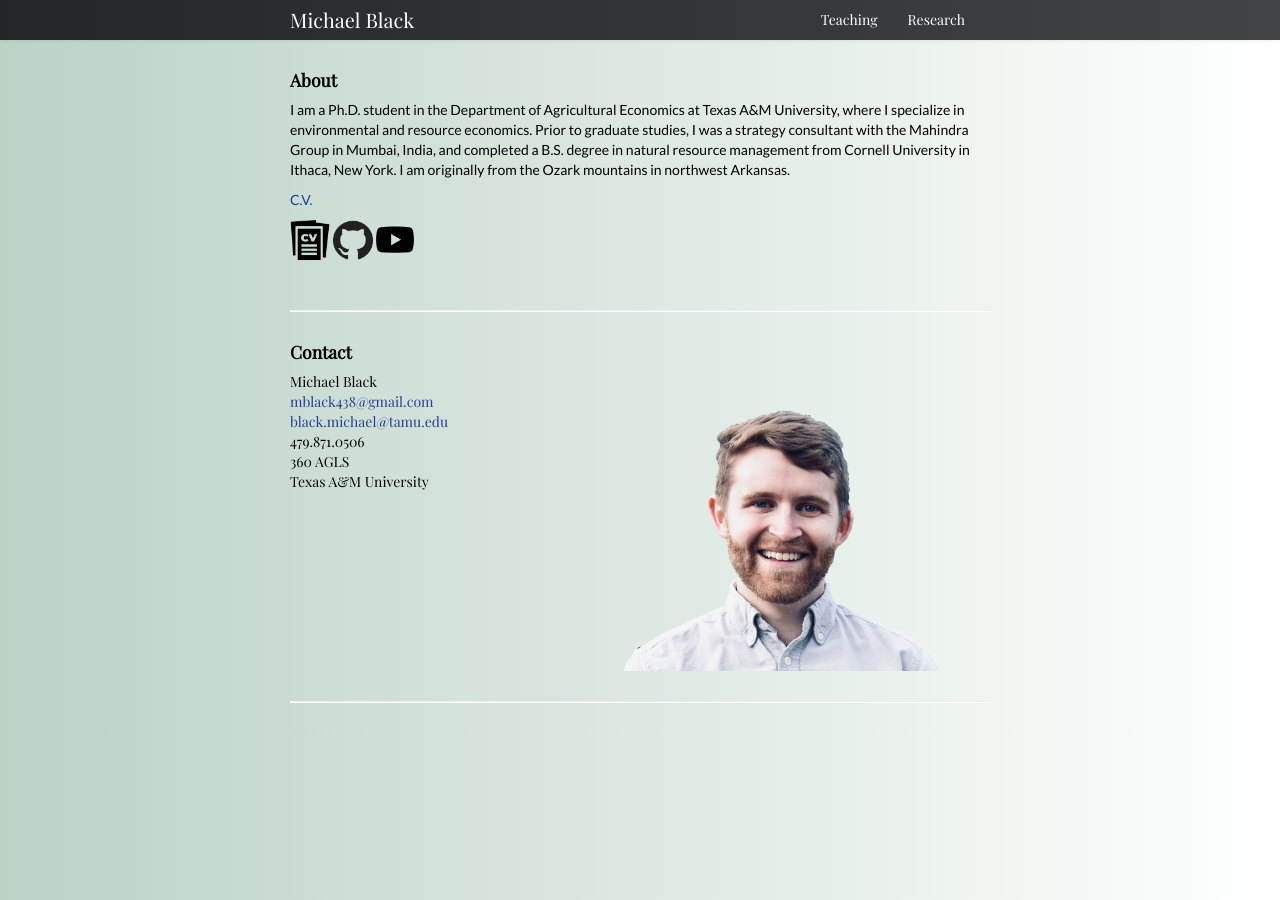
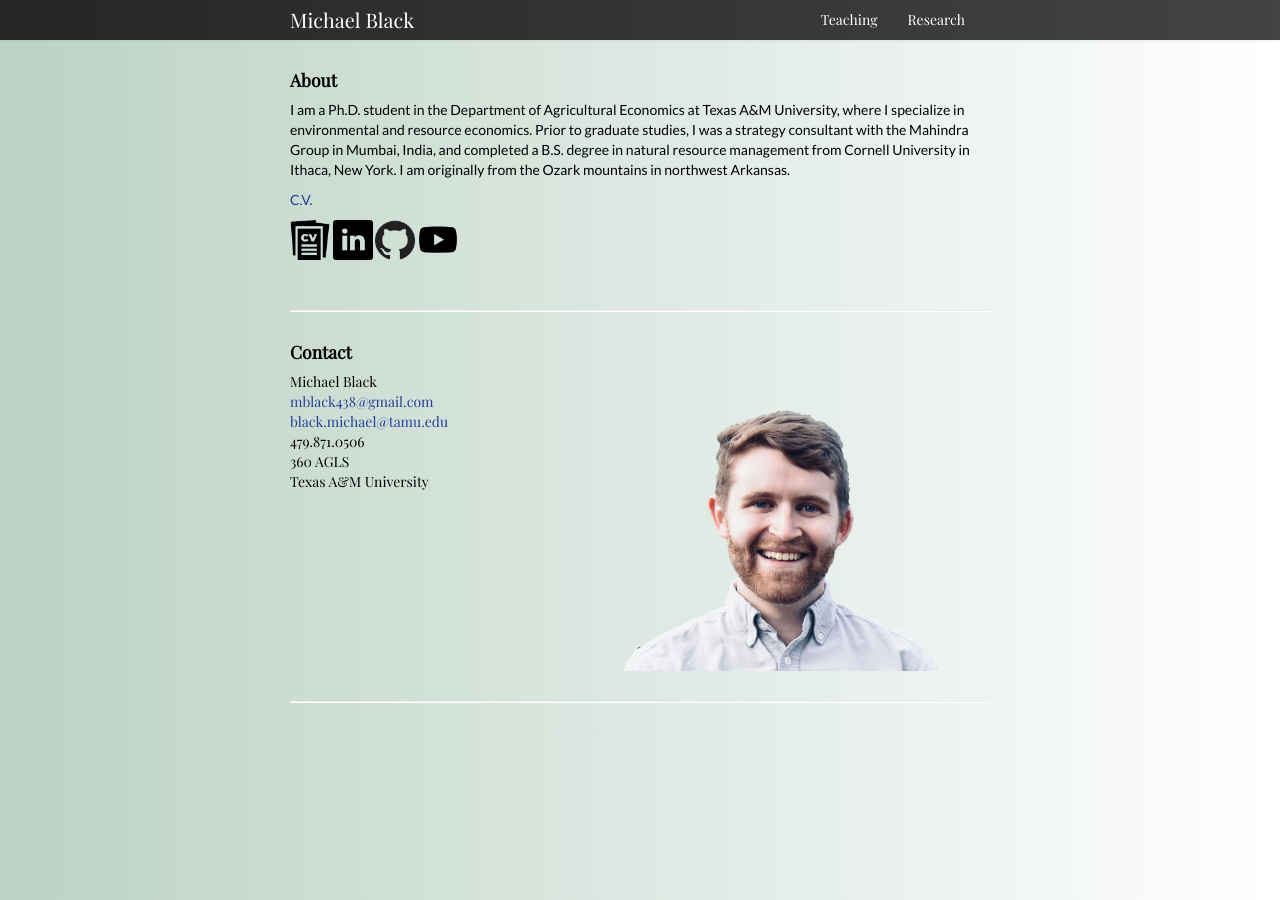
Before and after one commit to michael-black/michael-black.github.io, a Jekyll site: the page built from index.md, in a window 1280 px wide. Built offline with Jekyll 4.4.1, drawn with Linux system fonts in a browser that asks for light colours.

Commit message:
Added linkedin icon and link

```diff
--- a/index.md
+++ b/index.md
@@ -16,6 +16,8 @@ I am a Ph.D. student in the Department of Agricultural Economics at Texas A&M Un
 
 <a href="../assets/BlackCV.pdf">
     <img src="../pages/icons64/cv.png" width="40" height="40"/></a>
+<a href="https://www.linkedin.com/in/michaelblack438/">
+    <img src="../pages/icons64/linkedin.png" width="40" height="40"/></a>
 <a href="https://github.com/michael-black">
     <img src="../pages/icons64/github.png" width="40" height="40"/></a>
 <a href="https://www.youtube.com/channel/UCxDNlrqcNZ4c3yS8IN_aC7A/featured">
```
Also changed, not shown: pages/icons64/linkedin.png (added).
